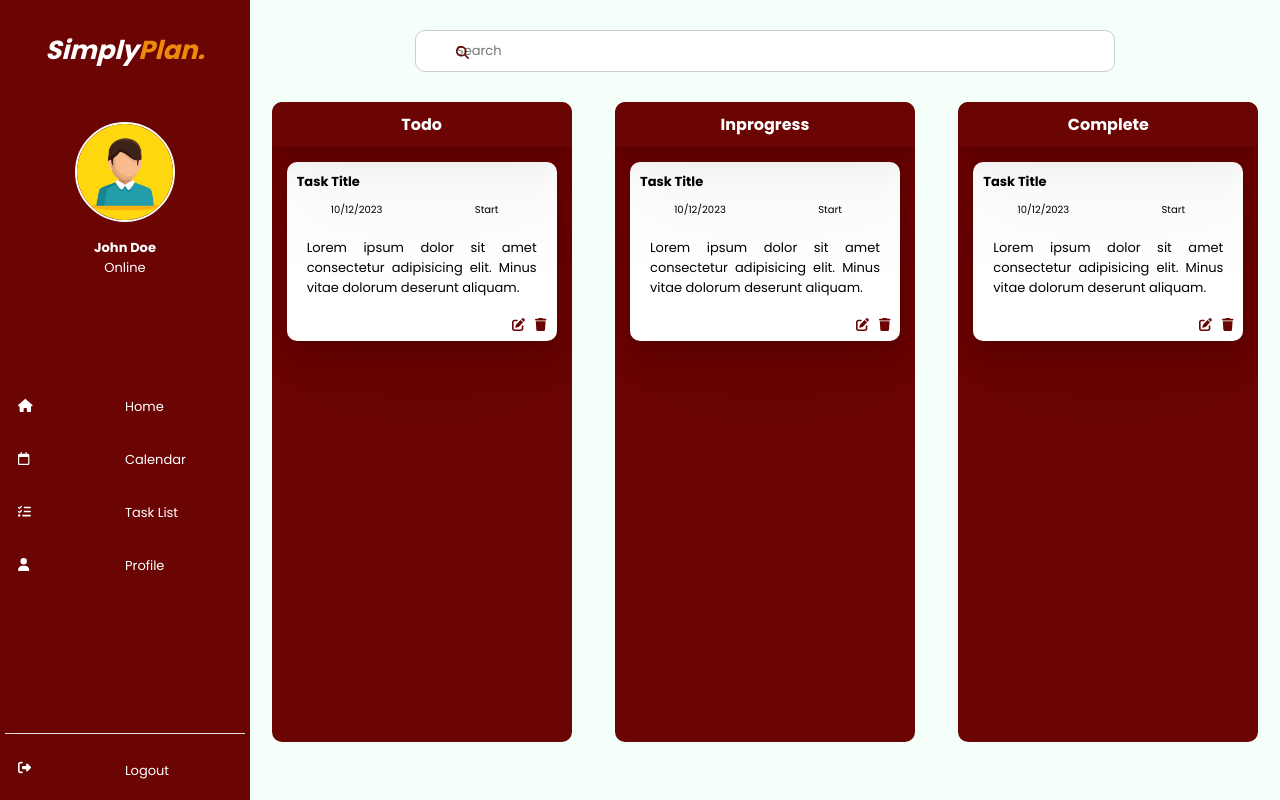
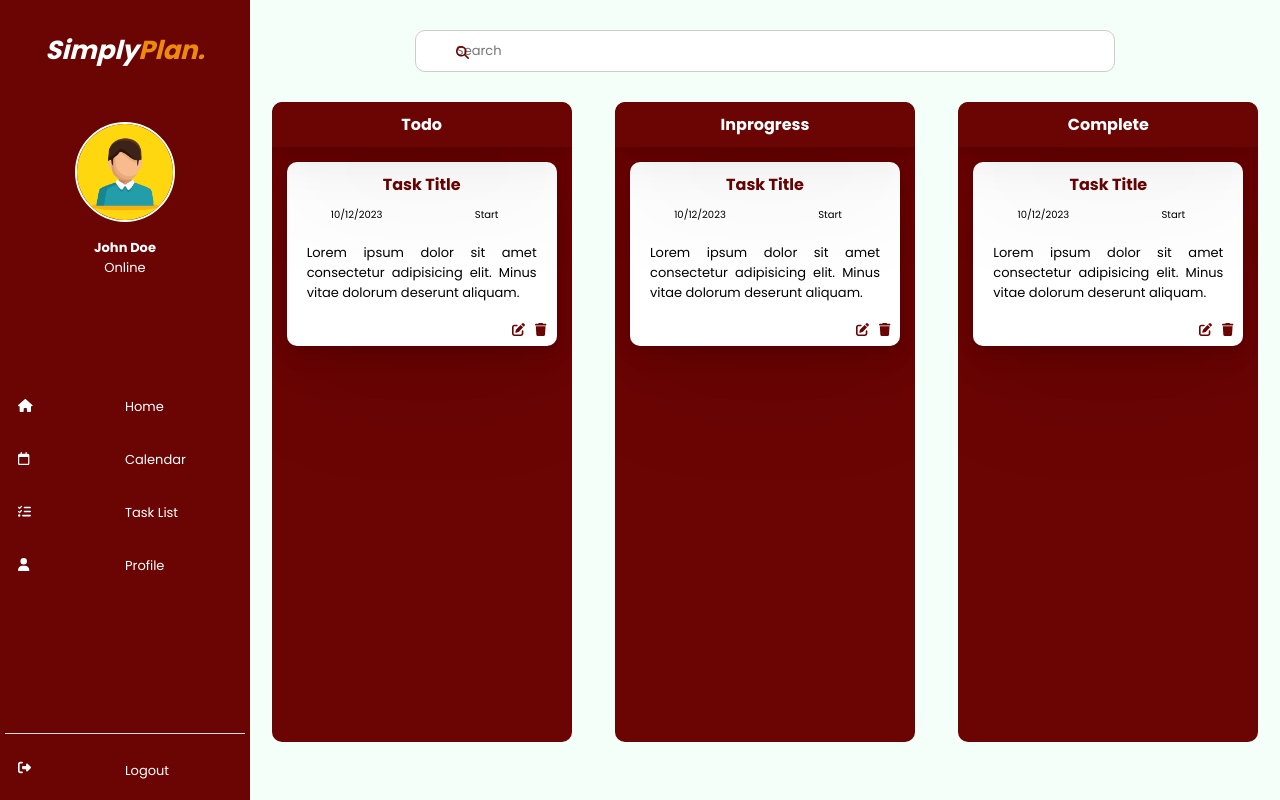
Before and after one commit to Murage-Ivy/todo-app, a React (Create React App) app: page /tasklist in a window 1280 px wide. Built offline with nearby package versions, Linux system fonts and the light colour scheme.

Commit message:
Style the task card

```diff
--- a/src/Components/Styles/TaskCard.css
+++ b/src/Components/Styles/TaskCard.css
@@ -41,3 +41,10 @@
 .task-card-status > p {
   font-size: 10px;
 }
+
+.task-card-title > h3 {
+  font-size: 16px;
+  font-weight: 700;
+  text-align: center;
+  color: var(--sidebar-color);
+}
```
Also changed, not shown: src/Components/AddTaskForm.jsx (+6 -1 lines).
